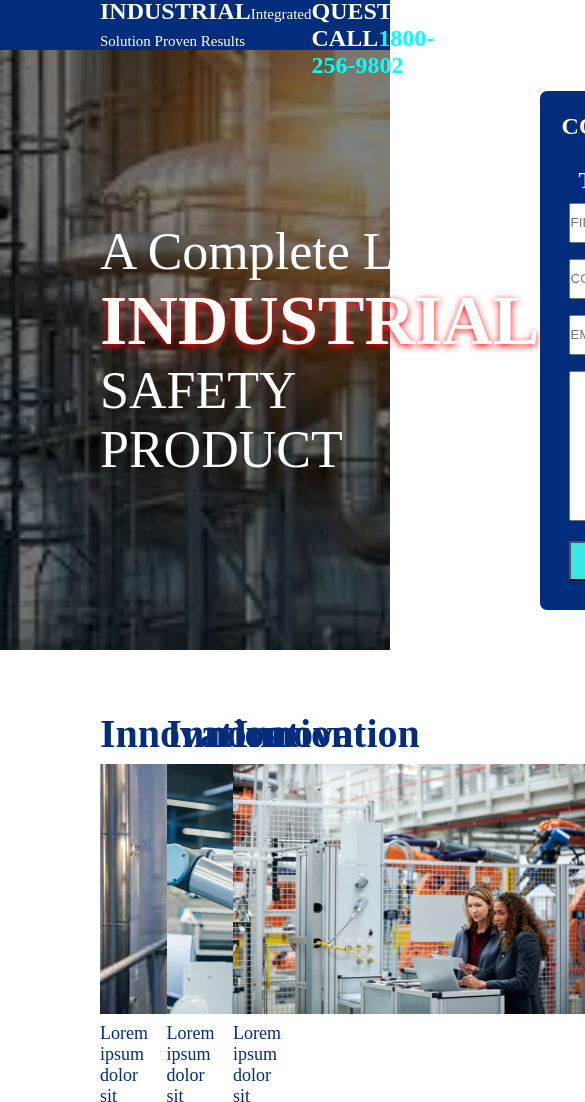
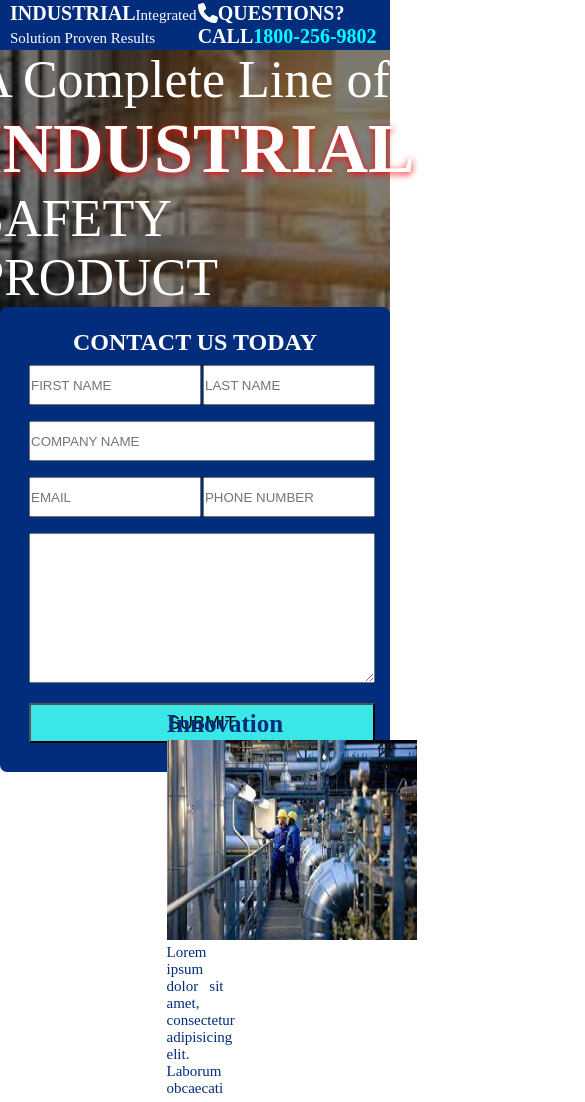
Before and after one commit to ridhima13121989/weblayout3, a plain HTML site: page index.html in a window 390 px wide. Shown: the top 1102 px of the page, 585 px wide, since content can reach past the window. Drawn offline with Linux system fonts and the light colour scheme.

Commit message:
first init

```diff
--- a/assest/css/style.css
+++ b/assest/css/style.css
@@ -182,6 +182,8 @@ text-align: justify;
 
 
 /* service section end */
+
+/* footer section start */
 footer{
     width:100%;
     background-color: #022d7c;
@@ -192,5 +194,64 @@ footer{
     font-weight: 300;
     word-spacing:5px;
 }
-/* footer section start */
 /* footer section end */
+/* meadia query section start */
+@media screen and (max-width:992px)
+{
+ header
+ {
+       padding:10px;
+ }
+ header h2
+ {
+    font-size: 20px;
+ }
+ .banner
+ {
+    padding: 0px;
+    flex-direction: column;
+ }
+ .feature{
+    flex-direction: column;
+    justify-content: center;
+    align-items: center;
+ }
+ .about
+ {
+    padding:20px;
+ }
+ .service{
+    padding:10px;
+ }
+ .service .upper,.service .lower
+ {
+    flex-direction: column;
+    align-items: center;
+    justify-content: center;
+ }
+ .service .image,.service .content
+ {
+    width:auto;
+ }
+
+.feature div img{
+    width:250px;
+    height:200px;
+    align-items: center;
+    padding: 0px;
+
+}
+.feature div h2
+{
+    font-size: 25px;
+    margin-bottom: 2px;
+
+}
+.feature div p
+{
+    margin-top:0px;
+    font-size: 15px;
+
+}
+}
+/* meadia query section end */
```
